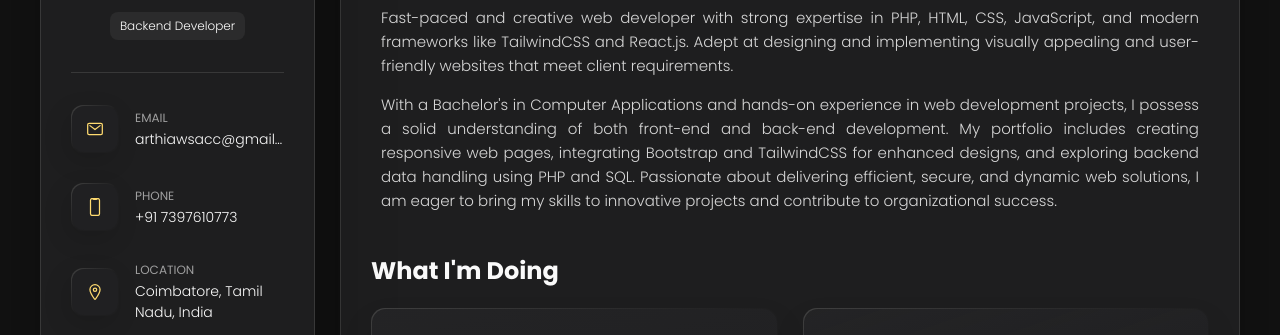
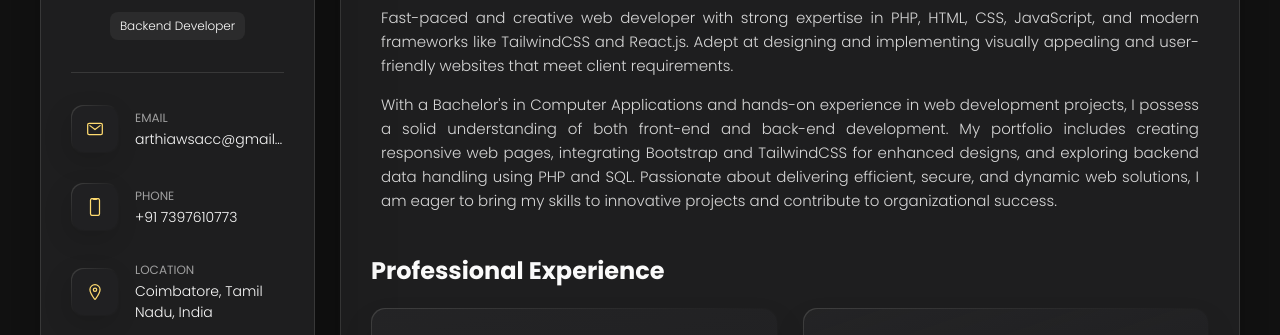
Before and after one commit to 02ARTHI/Arthi-Portfolio, a plain HTML site: page index.html in a window 1280 px wide. Shown: the part 188-523 px from the top of the page. Drawn offline with nearby package versions, Linux system fonts and the light colour scheme.

Commit message:
Update index.html

```diff
--- a/index.html
+++ b/index.html
@@ -107,7 +107,7 @@
                 </section>
 
                 <section class="service">
-                    <h3 class="h3 service-title">What I'm doing</h3>
+                    <h3 class="h3 service-title">Professional Experience</h3>
 
                     <ul class="service-list">
                         <li class="service-item">
```
